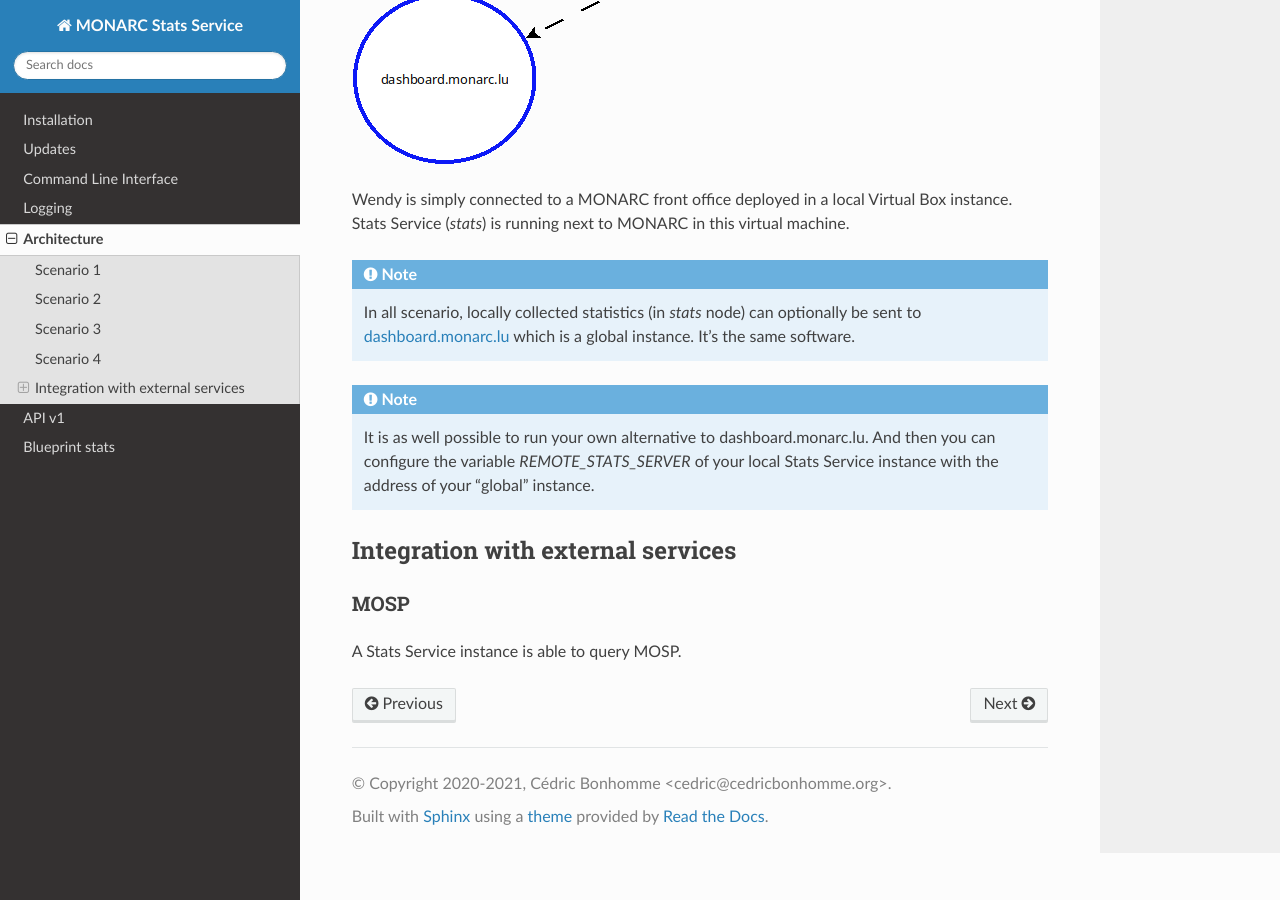
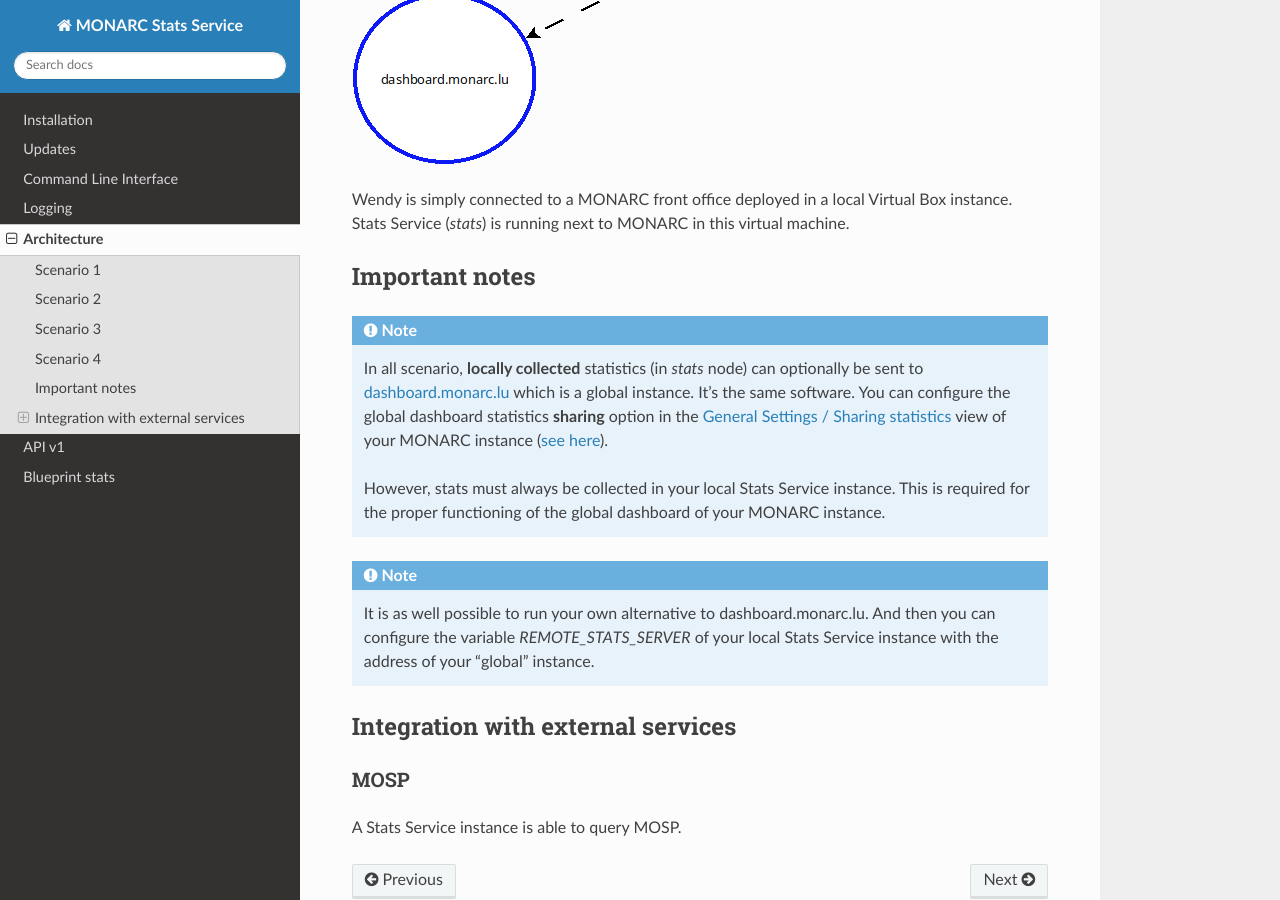
Before and after one commit to monarc-project/stats-service, a Sphinx documentation site: the page built from docs/architecture.rst, in a window 1280 px wide and 900 px high, scrolled down 2895 px. Built offline with Sphinx 7.4.7 and the Read the Docs theme 2.0.0, drawn with Linux system fonts in a browser that asks for light colours.

Commit message:
chg: [documentation] Make the note about the collection and sharing more clear.

```diff
--- a/docs/architecture.rst
+++ b/docs/architecture.rst
@@ -57,12 +57,22 @@ Virtual Box instance. Stats Service (*stats*) is running next to MONARC in this
 machine.
 
 
+Important notes
+---------------
+
 
 .. note::
 
-    In all scenario, locally collected statistics (in *stats* node)
+    In all scenario, **locally collected** statistics (in *stats* node)
     can optionally be sent to `dashboard.monarc.lu <https://dashboard.monarc.lu>`_ which is
-    a global instance. It's the same software.
+    a global instance. It's the same software. You can configure the
+    global dashboard statistics **sharing** option in the
+    `General Settings / Sharing statistics  <https://www.monarc.lu/documentation/user-guide/#global-dashboard>`_
+    view of your MONARC instance
+    (`see here <https://www.monarc.lu/documentation/user-guide/images/GlobalDashboardGlobalSetting.png>`_).
+
+    However, stats must always be collected in your local Stats Service instance.
+    This is required for the proper functioning of the global dashboard of your MONARC instance.
 
 
 .. note::
```
